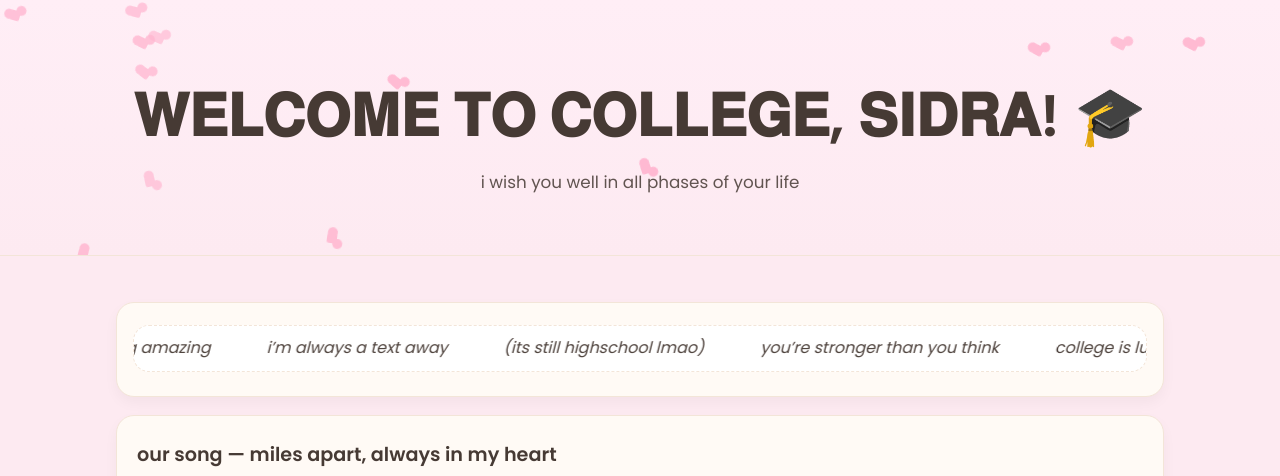
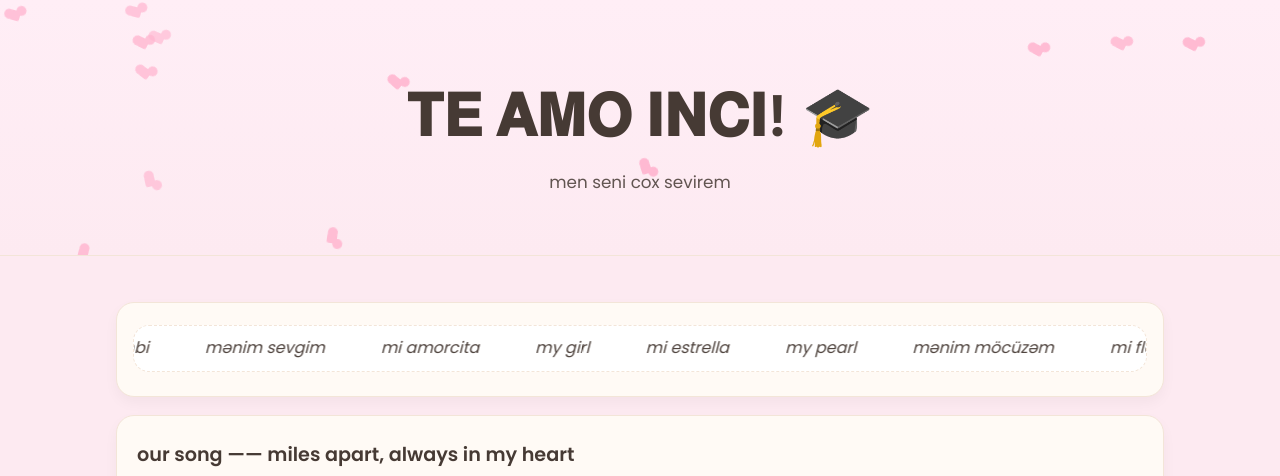
Before and after one commit to sidrxshraf/incisid, a plain HTML site: page index.html in a window 1280 px wide. Shown: the top 476 px of the page. Drawn offline with Linux system fonts and the light colour scheme.

Commit message:
Update index.html

```diff
--- a/index.html
+++ b/index.html
@@ -150,11 +150,11 @@
 </head>
 <body>
   <header>
-    <h1 class="title">𝐖𝐄𝐋𝐂𝐎𝐌𝐄 𝐓𝐎 𝐂𝐎𝐋𝐋𝐄𝐆𝐄,
+    <h1 class="title">𝐓𝐄 𝐀𝐌𝐎
  <span id="herName">
-𝐒𝐈𝐃𝐑𝐀!
+ 𝐈𝐍𝐂𝐈!
 </span>🎓</h1>
-    <p class="subtitle">i wish you well in all phases of your life</p>
+    <p class="subtitle">men seni cox sevirem</p>
     <div class="confetti" id="confetti"></div>
   </header>
 
@@ -164,17 +164,17 @@
       <div class="ticker-wrap">
         <div class="ticker">
           <div class="ticker-track" id="tickerTrack">
-            <span>you’re doing amazing </span>
-            <span>i’m always a text away </span>
-            <span> (its still highschool lmao) </span>
-            <span>you’re stronger than you think </span>
-            <span>college is lucky to have you </span>
+            <span>mi bambi </span>
+            <span> mənim sevgim </span>
+            <span> mi amorcita </span>
+            <span>my girl </span>
+            <span> mi estrella </span>
             <!-- duplicate for seamless loop -->
-            <span>you’re so smart </span>
-            <span>my genius</span>
-            <span>you'll ace all your classes </span>
-            <span>you’re the best</span>
-            <span>i love you</span>
+            <span> my pearl </span>
+            <span>mənim möcüzəm</span>
+            <span>mi florecita </span>
+            <span>mi solecita</span>
+            <span>my universe</span>
           </div>
         </div>
       </div>
@@ -182,9 +182,9 @@
 
     <!-- 2) Playlist Embed -->
     <section class="card" aria-label="playlist">
-      <h2>our song — miles apart, always in my heart
+      <h2>our song —— miles apart, always in my heart
 </h2>
-      <!-- 2) Playlist Embed --> <section class="card" aria-label="playlist"> <iframe data-testid="embed-iframe" style="border-radius:12px" src="https://open.spotify.com/embed/track/18uOcUO5mNEYHHigeXPgQM?utm_source=generator" width="100%" height="352" frameBorder="0" allowfullscreen="" allow="autoplay; clipboard-write; encrypted-media; fullscreen; picture-in-picture" loading="lazy"></iframe></section>
+      <!-- 2) Playlist Embed --> <section class="card" aria-label="playlist"> <iframe data-testid="embed-iframe" style="border-radius:12px" src="https://open.spotify.com/embed/track/1LzNfuep1bnAUR9skqdHCK?utm_source=generator" width="100%" height="352" frameBorder="0" allowfullscreen="" allow="autoplay; clipboard-write; encrypted-media; fullscreen; picture-in-picture" loading="lazy"></iframe></section>
 
     <!-- 3) Photo Gallery / Memories -->
     <section class="card" aria-label="memories">
```
